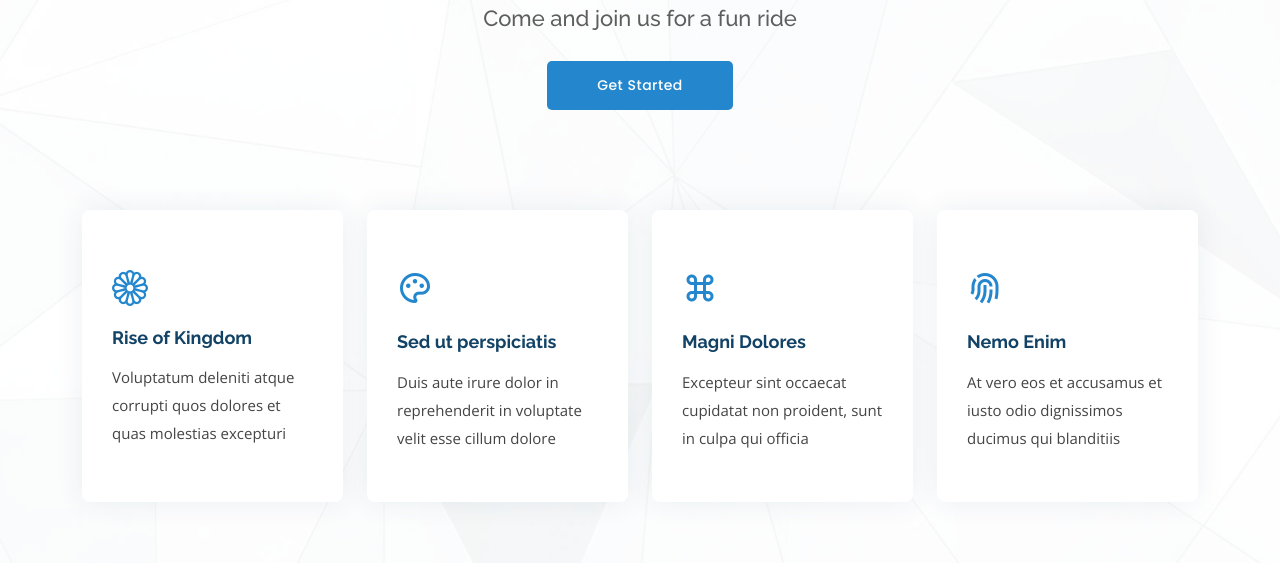
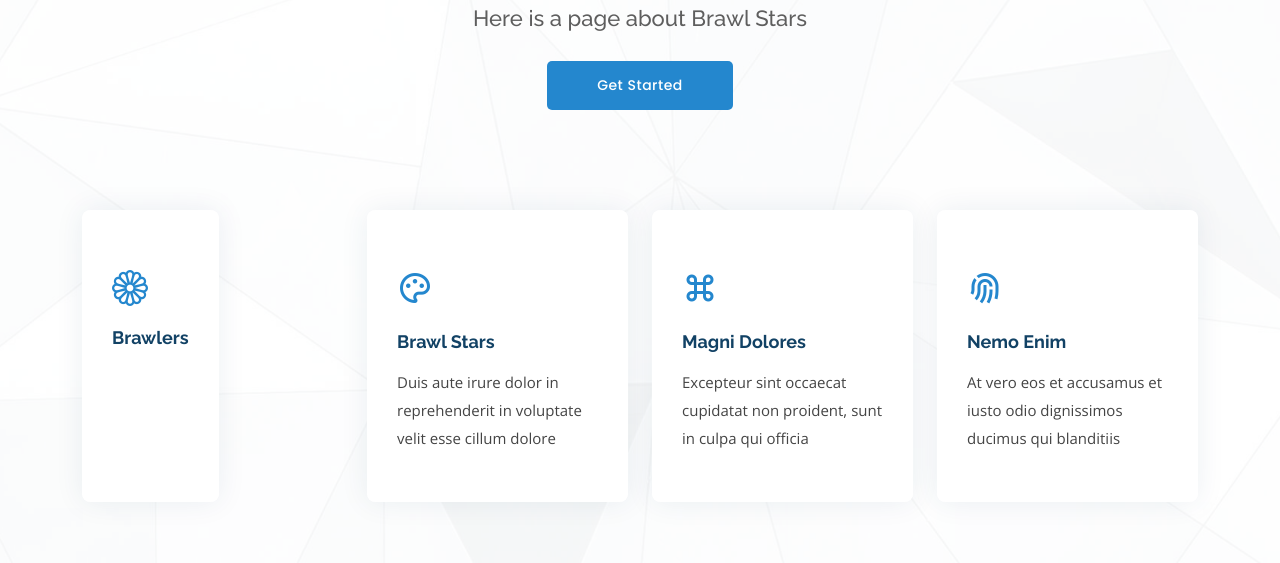
Before and after one commit to leonardozana/leonardozana.github.io, a plain HTML site: page index.html in a window 1280 px wide. Shown: the part 237-800 px from the top of the page. Drawn offline with nearby package versions, Linux system fonts and the light colour scheme.

Commit message:
Brawl stars

```diff
--- a/index.html
+++ b/index.html
@@ -86,7 +86,7 @@
       <div class="row justify-content-center">
         <div class="col-xl-7 col-lg-9 text-center">
           <h1>Welcome </h1>
-          <h2>Come and join us for a fun ride</h2>
+          <h2>Here is a page about Brawl Stars</h2>
         </div>
       </div>
       <div class="text-center">
@@ -97,15 +97,14 @@
         <div class="col-md-6 col-lg-3 d-flex align-items-stretch mb-5 mb-lg-0" data-aos="zoom-in" data-aos-delay="200">
           <div class="icon-box">
             <div class="icon"><i class="bi bi-flower1"></i></div>
-            <h4 class="title"><a href="">Rise of Kingdom</a></h4>
-            <p class="description">Voluptatum deleniti atque corrupti quos dolores et quas molestias excepturi</p>
+            <h4 class="title"><a href="">Brawlers</a></h4>
           </div>
         </div>
 
         <div class="col-md-6 col-lg-3 d-flex align-items-stretch mb-5 mb-lg-0" data-aos="zoom-in" data-aos-delay="300">
           <div class="icon-box">
             <div class="icon"><i class="ri-palette-line"></i></div>
-            <h4 class="title"><a href="">Sed ut perspiciatis</a></h4>
+            <h4 class="title"><a href="">Brawl Stars</a></h4>
             <p class="description">Duis aute irure dolor in reprehenderit in voluptate velit esse cillum dolore</p>
           </div>
         </div>
```
